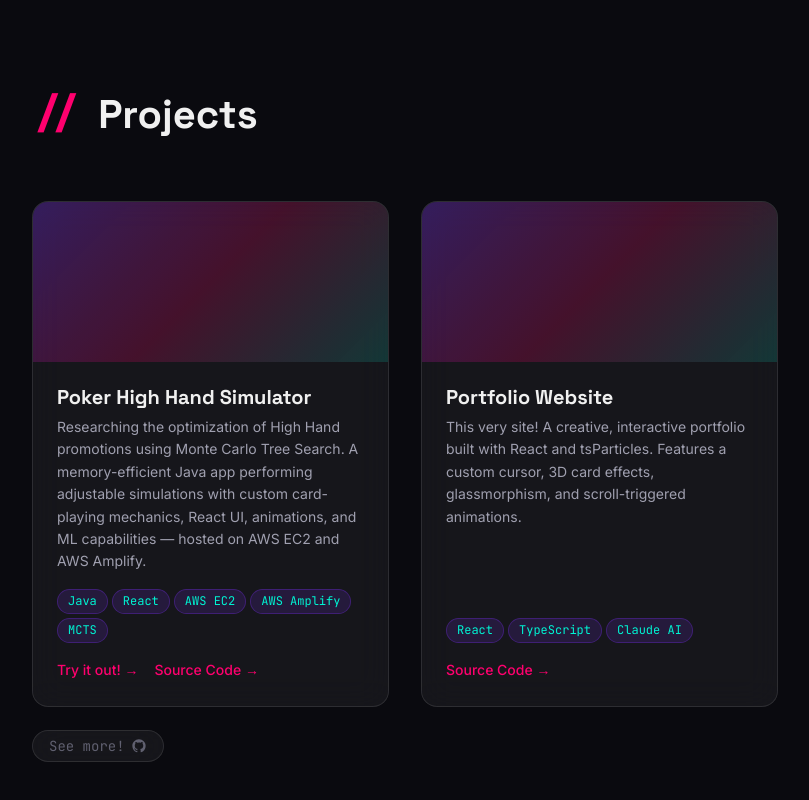
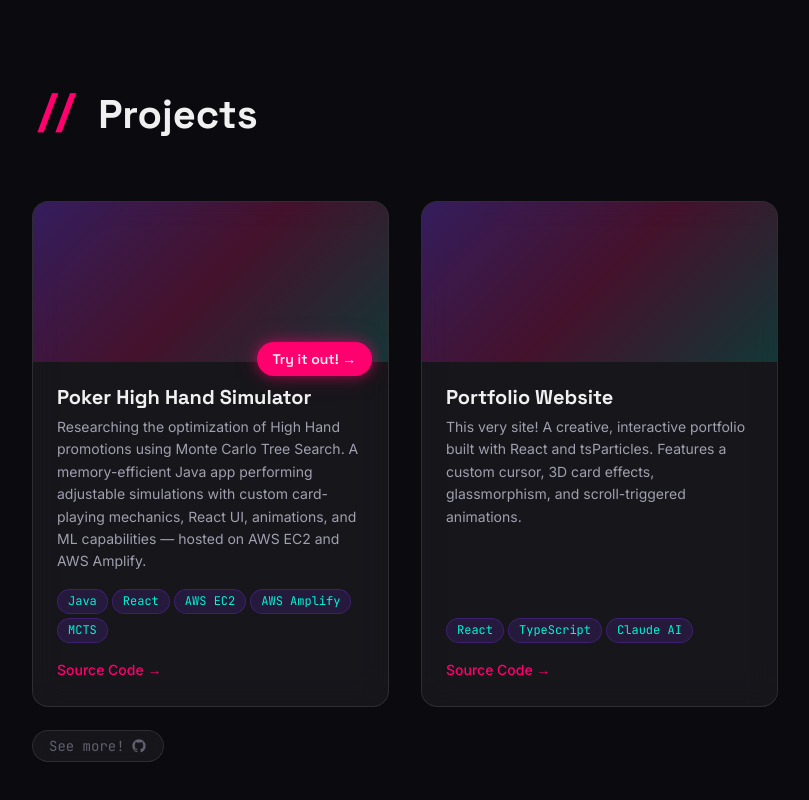
Before and after one commit to gepstein23/GenevieveEpsteinDotCom, a React (Vite) app: page / in a window 1280 px wide. Shown: the part 1636-2436 px from the top of the page, without its empty margins (36-845 px from the left). Built offline with nearby package versions, Linux system fonts and the light colour scheme.

Commit message:
small content change + tests

```diff
--- a/src/components/ProjectCard/ProjectCard.module.scss
+++ b/src/components/ProjectCard/ProjectCard.module.scss
@@ -14,6 +14,10 @@
   height: 100%;
 }
 
+.thumbnailWrap {
+  position: relative;
+}
+
 .thumbnail {
   height: 160px;
   border-radius: 12px 12px 0 0;
@@ -24,6 +28,37 @@
     rgba(255, 0, 110, 0.2),
     rgba(0, 245, 212, 0.15)
   );
+}
+
+.badge {
+  position: absolute;
+  bottom: -14px;
+  right: var(--space-md);
+  display: inline-flex;
+  align-items: center;
+  gap: 4px;
+  padding: 6px 16px;
+  font-family: var(--font-heading);
+  font-size: var(--text-sm);
+  font-weight: 600;
+  color: var(--color-bg);
+  background: var(--color-accent-pink);
+  border-radius: 20px;
+  box-shadow:
+    0 0 12px rgba(255, 0, 110, 0.5),
+    0 0 24px rgba(255, 0, 110, 0.25);
+  transition:
+    transform var(--transition-base),
+    box-shadow var(--transition-base);
+  cursor: pointer;
+  z-index: 1;
+
+  &:hover {
+    transform: translateY(-2px) scale(1.05);
+    box-shadow:
+      0 0 18px rgba(255, 0, 110, 0.7),
+      0 0 36px rgba(255, 0, 110, 0.35);
+  }
 }
 
 .content {
--- a/src/components/ProjectCard/ProjectCard.tsx
+++ b/src/components/ProjectCard/ProjectCard.tsx
@@ -49,7 +49,19 @@ export default function ProjectCard({ project }: ProjectCardProps) {
     <div ref={tiltRef}>
       <GlowCard className={styles.card}>
         {/* Gradient placeholder for project screenshot */}
-        <div className={styles.thumbnail} aria-hidden="true" />
+        <div className={styles.thumbnailWrap}>
+          <div className={styles.thumbnail} aria-hidden="true" />
+          {project.liveUrl && (
+            <a
+              href={project.liveUrl}
+              target="_blank"
+              rel="noopener noreferrer"
+              className={styles.badge}
+            >
+              {project.liveLabel ?? content.projectCard.liveDemoLabel} &rarr;
+            </a>
+          )}
+        </div>
 
         <div className={styles.content}>
           <h3 className={styles.title}>{project.title}</h3>
@@ -64,16 +76,6 @@ export default function ProjectCard({ project }: ProjectCardProps) {
           </div>
 
           <div className={styles.links}>
-            {project.liveUrl && (
-              <a
-                href={project.liveUrl}
-                target="_blank"
-                rel="noopener noreferrer"
-                className={styles.link}
-              >
-                {project.liveLabel ?? content.projectCard.liveDemoLabel} &rarr;
-              </a>
-            )}
             {project.sourceUrl && (
               <a
                 href={project.sourceUrl}
```
Also changed, not shown: 1 other file (tests, documents, lock files or other folders).
